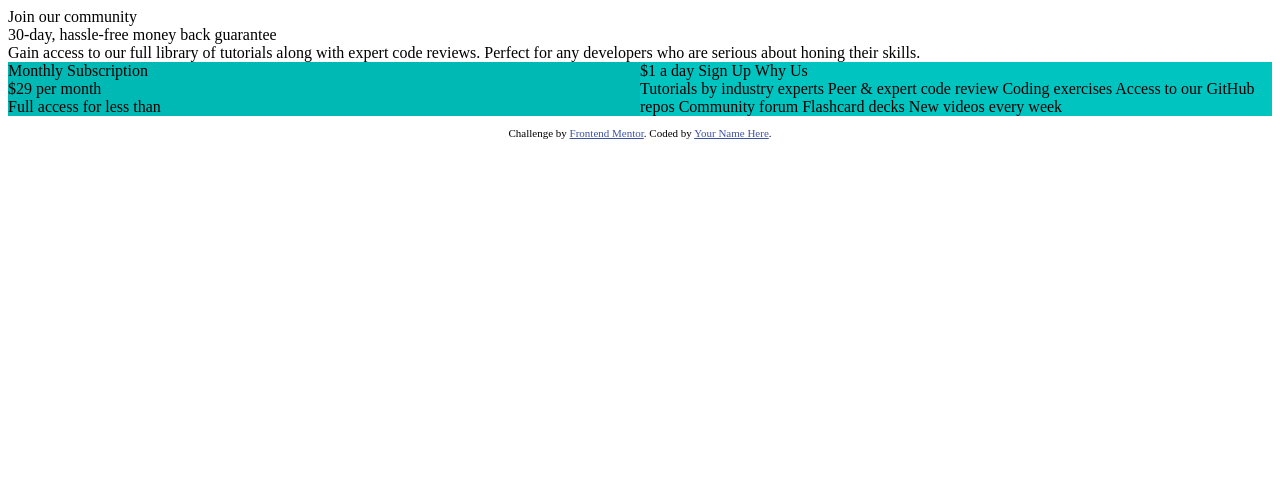
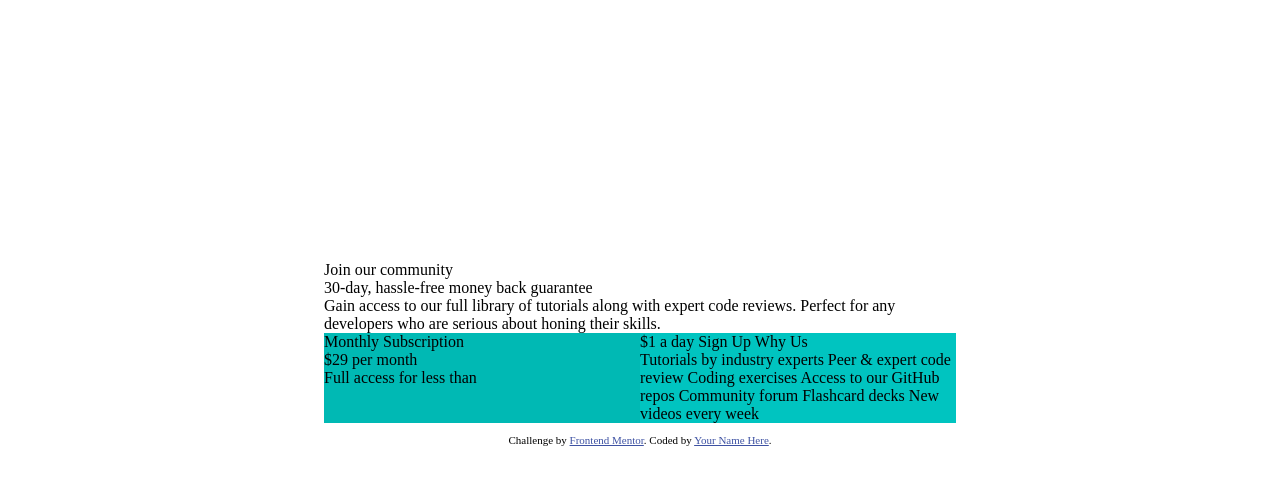
Before and after one commit to seunbayo/Frontend-challenge1, a plain HTML site: page index.html in a window 1280 px wide. Drawn offline with Linux system fonts and the light colour scheme.

Commit message:
work in progress

```diff
--- a/fec1.css
+++ b/fec1.css
@@ -4,6 +4,13 @@
 }
 .attribution a {
   color: hsl(228, 45%, 44%);
+}
+
+#container {
+  width: 50%;
+  margin: auto;
+  padding-top: 20%;
+  /* text-align: center; */
 }
 
 .row {
@@ -21,8 +28,3 @@
 #right {
   background-color: #00c4c0;
 }
-
-/* .column {
-  float: left;
-  width: 50%;
-} */
--- a/index.html
+++ b/index.html
@@ -16,11 +16,12 @@
 
   </head>
   <body>
+    <section id="container">
       <section id="top">
-      <div>
+        <div class="com">
           Join our community
         </div>
-      <div>
+        <div class="days">
           30-day, hassle-free money back guarantee
         </div>
         <div>
@@ -29,7 +30,7 @@
           skills.
         </div>
       </section>
-    <section id="info">
+      <section id="bottom">
         <div class="row">
           <div class="column" id="left">
             <div>
@@ -56,6 +57,9 @@
 
       </section>
 
+    </section>
+
+
 
 
     <footer>
```
Lines whose indentation alone changed are shown as unchanged.
